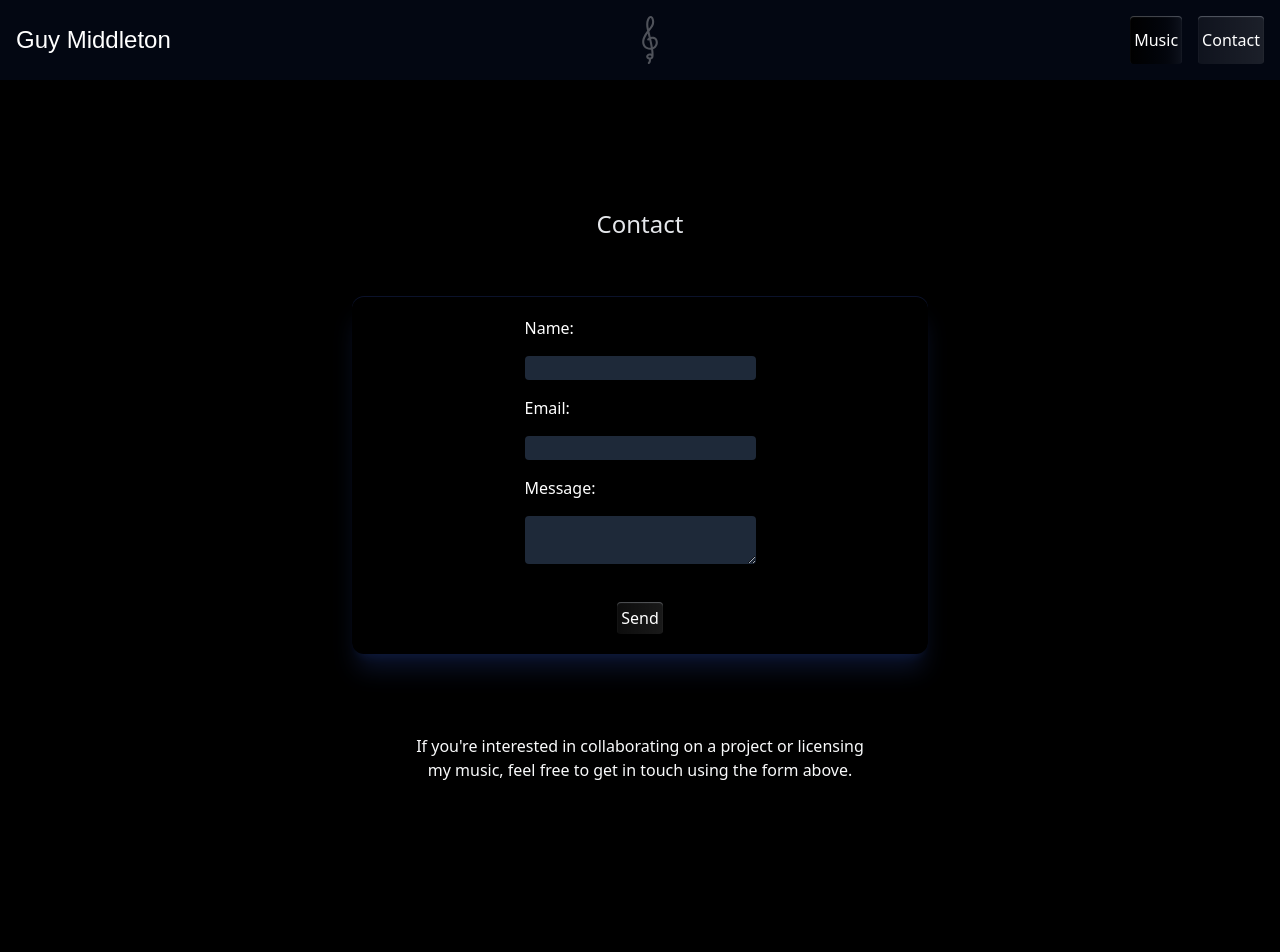
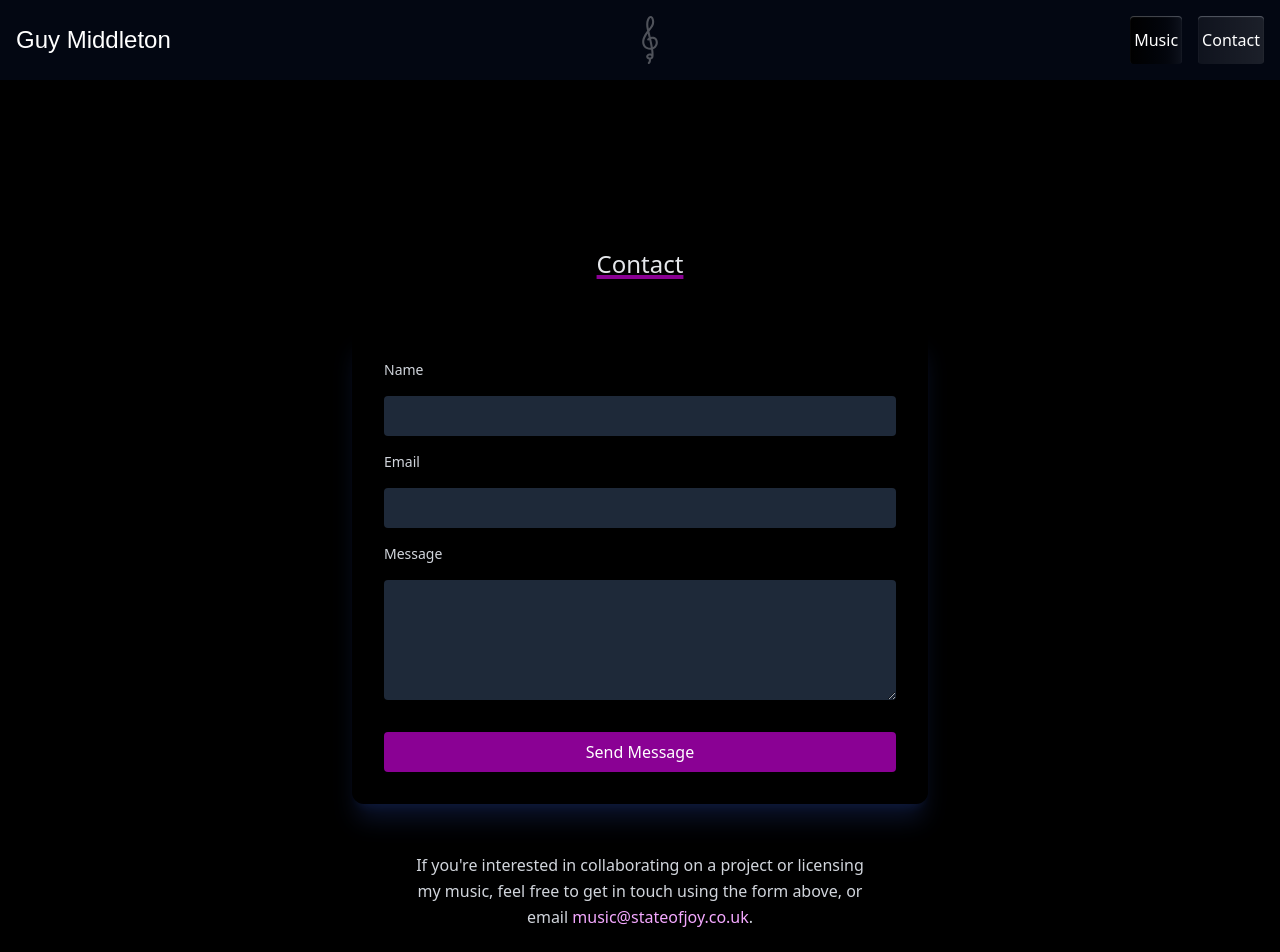
Before and after one commit to guidopro/music-website, a React (Vite) app: page /contact in a window 1280 px wide. Shown: the top 952 px of the page. Built offline with nearby package versions, Linux system fonts and the light colour scheme; a web font is replaced by a local one.

Commit message:
refactor ContactPage and MusicPage layout for improved styling and form submission

```diff
--- a/src/components/ContactPage.jsx
+++ b/src/components/ContactPage.jsx
@@ -1,56 +1,74 @@
 export default function ContactPage() {
   return (
     <>
-      <h1 className="m-2 mt-30 p-2 text-center text-2xl text-gray-200">
-        Contact
-      </h1>
-      <div className="flex justify-center">
-        <div className="m-10 flex w-full max-w-xl justify-center rounded-xl shadow-xl inset-shadow-2xs shadow-blue-950/50 inset-shadow-blue-950/50">
+      <div className="mb-24 flex flex-col items-center pt-30">
+        <h1 className="my-10 p-2 text-2xl text-gray-200 underline decoration-fuchsia-800 decoration-4">
+          Contact
+        </h1>
+
+        <div className="mb-12 w-full max-w-xl rounded-xl bg-black/20 p-8 shadow-xl shadow-blue-950/50">
           <form
-            action="https://formsubmit.co/guyvmiddleton@gmail.com"
+            action="https://formsubmit.co/1962a87bea41bf3a77fd5d35dba66852"
             method="POST"
-            className="p-5"
+            className="flex flex-col gap-4"
           >
-            <label htmlFor="name">Name:</label>
-            <br />
+            <input type="hidden" name="_captcha" value="false" />
+            <input type="hidden" name="_template" value="table" />
+
+            <label className="text-sm text-gray-300" htmlFor="name">
+              Name
+            </label>
+
             <input
-              className="my-4 w-full rounded-sm bg-gray-800"
+              className="rounded bg-gray-800 p-2 text-gray-100 focus:ring-2 focus:ring-fuchsia-700 focus:outline-none"
               type="text"
               id="name"
               name="name"
+              required
             />
-            <br />
-            <label htmlFor="email">Email:</label>
-            <br />
+
+            <label className="text-sm text-gray-300" htmlFor="email">
+              Email
+            </label>
+
             <input
-              className="my-4 w-full rounded-sm bg-gray-800"
+              className="rounded bg-gray-800 p-2 text-gray-100 focus:ring-2 focus:ring-fuchsia-700 focus:outline-none"
               type="email"
               id="email"
               name="email"
+              required
             />
-            <br />
-            <label htmlFor="message">Message:</label>
-            <br />
+
+            <label className="text-sm text-gray-300" htmlFor="message">
+              Message
+            </label>
+
             <textarea
-              className="my-4 w-full rounded-sm bg-gray-800"
-              type="text"
+              className="min-h-[120px] rounded bg-gray-800 p-2 text-gray-100 focus:ring-2 focus:ring-fuchsia-700 focus:outline-none"
               id="message"
               name="message"
+              required
             />
-            <div className="flex justify-center">
-              <input
-                className="mt-4 flex justify-center rounded-sm bg-linear-to-r from-white/5 to-white/10 p-1 inset-shadow-xs inset-shadow-blue-50/30 hover:cursor-pointer"
-                type="submit"
-                value="Send"
-              />
-            </div>
+
+            <button
+              type="submit"
+              className="mt-4 cursor-pointer rounded bg-fuchsia-800 px-6 py-2 text-white transition hover:bg-fuchsia-700"
+            >
+              Send Message
+            </button>
           </form>
         </div>
-      </div>
-      <div className="m-10 mb-52 flex justify-center">
-        <p className="w-md text-center text-gray-50">
+
+        <p className="max-w-md text-center leading-relaxed text-gray-300">
           If you're interested in collaborating on a project or licensing my
-          music, feel free to get in touch using the form above.
+          music, feel free to get in touch using the form above, or email{" "}
+          <a
+            href="mailto:music@stateofjoy.co.uk"
+            className="text-fuchsia-300 transition hover:text-fuchsia-200 hover:underline"
+          >
+            music@stateofjoy.co.uk
+          </a>
+          .
         </p>
       </div>
     </>
--- a/src/components/MusicPage.jsx
+++ b/src/components/MusicPage.jsx
@@ -4,7 +4,7 @@ import MusicGrid from "./MusicGrid";
 export default function MusicPage() {
   return (
     <>
-      <div className="mt-30" id="music">
+      <div className="pt-30" id="music">
         <h1 className="my-10 p-2 text-center text-2xl text-gray-200 underline decoration-fuchsia-800 decoration-4">
           Music
         </h1>
```
